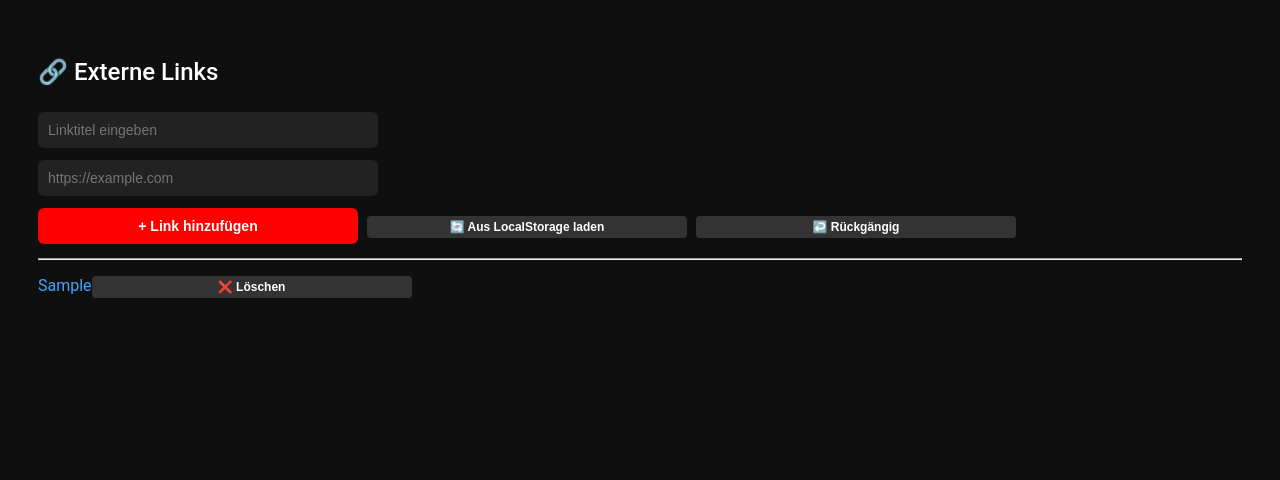
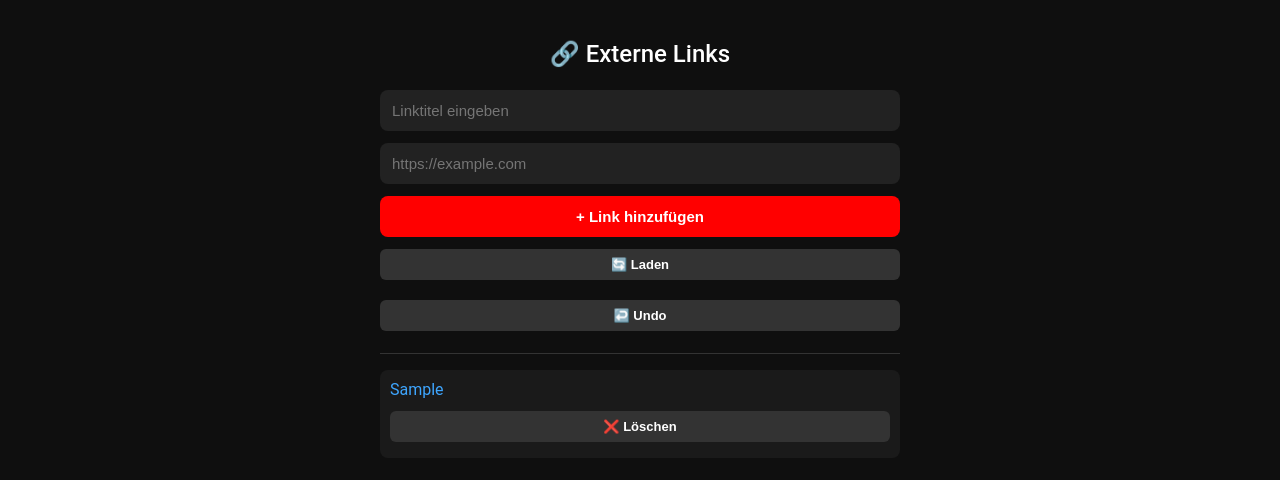
Before and after one commit to Kalirusi5511/youtube-links, a plain HTML site: page index.html in a window 1280 px wide. Both pictures are taken after typing "Sample", "https://example.com" into the empty fields and a click on the button "+ Link hinzufügen". Drawn offline with Linux system fonts and the light colour scheme.

Commit message:
Update index.html

```diff
--- a/index.html
+++ b/index.html
@@ -3,27 +3,41 @@
 <head>
     <meta charset="UTF-8">
     <title>Externe Links</title>
+    <meta name="viewport" content="width=device-width, initial-scale=1.0">
 
     <style>
+        * {
+            box-sizing: border-box;
+        }
+
         body {
             font-family: Roboto, Arial, sans-serif;
             background: #0f0f0f;
             color: #ffffff;
-            padding: 30px;
+            margin: 0;
+            padding: 20px;
+            display: flex;
+            justify-content: center;
+        }
+
+        .app {
+            width: 100%;
+            max-width: 520px;
         }
 
         h2 {
             font-weight: 500;
-            margin-bottom: 20px;
+            margin-bottom: 16px;
+            text-align: center;
         }
 
         input, button {
-            padding: 10px;
+            width: 100%;
+            padding: 12px;
             margin: 6px 0;
-            width: 320px;
-            border-radius: 6px;
+            border-radius: 8px;
             border: none;
-            font-size: 14px;
+            font-size: 15px;
         }
 
         input {
@@ -34,7 +48,6 @@
         button {
             font-weight: bold;
             cursor: pointer;
-            margin-right: 5px;
         }
 
         #addBtn {
@@ -46,109 +59,113 @@
             background: #cc0000;
         }
 
+        .actionRow {
+            display: flex;
+            gap: 8px;
+            flex-wrap: wrap;
+        }
+
         .linkBtn {
             background: #333;
             color: #fff;
-            font-size: 12px;
-            padding: 4px 8px;
-            border-radius: 4px;
+            font-size: 13px;
+            padding: 8px 10px;
+            border-radius: 6px;
         }
 
         .linkBtn:hover {
             background: #555;
         }
 
+        .linkContainer {
+            background: #1a1a1a;
+            padding: 10px;
+            border-radius: 8px;
+            margin-bottom: 10px;
+            display: flex;
+            flex-direction: column;
+            gap: 6px;
+        }
+
         a {
             color: #3ea6ff;
             text-decoration: none;
-            margin-top: 8px;
-            display: inline-block;
+            word-break: break-all;
         }
 
-        .linkContainer {
-            margin-bottom: 8px;
+        hr {
+            border: none;
+            border-top: 1px solid #333;
+            margin: 16px 0;
         }
     </style>
 </head>
 <body>
 
+<div class="app">
     <h2>🔗 Externe Links</h2>
 
     <input id="title" placeholder="Linktitel eingeben">
-    <br>
     <input id="url" type="url" placeholder="https://example.com">
-    <br>
+
     <button id="addBtn">+ Link hinzufügen</button>
-    <button id="restoreBtn" class="linkBtn">🔄 Aus LocalStorage laden</button>
-    <button id="undoBtn" class="linkBtn">↩️ Rückgängig</button>
+
+    <div class="actionRow">
+        <button id="restoreBtn" class="linkBtn">🔄 Laden</button>
+        <button id="undoBtn" class="linkBtn">↩️ Undo</button>
+    </div>
 
     <hr>
-    <div id="links">
-        <!-- Alle alten Links entfernt, "Ich bin gestorben" ist endgültig gelöscht -->
+
+    <div id="links"></div>
 </div>
 
 <script>
     const linksDiv = document.getElementById("links");
     const undoStack = [];
 
-        // Entfernt automatisch den Link "Ich bin gestorben" aus LocalStorage und HTML
-        function removeDeadLink() {
-            // Aus LocalStorage entfernen
-            const saved = localStorage.getItem("links");
-            if (saved) {
-                const tempDiv = document.createElement("div");
-                tempDiv.innerHTML = saved;
-
-                tempDiv.querySelectorAll("a").forEach(a => {
-                    if (a.textContent === "Ich bin gestorben") {
-                        a.remove();
-                    }
-                });
-
-                localStorage.setItem("links", tempDiv.innerHTML);
-            }
-
-            // Direkt aus dem aktuellen HTML entfernen
-            linksDiv.querySelectorAll("a").forEach(a => {
-                if (a.textContent === "Ich bin gestorben") {
-                    a.remove();
-                }
-            });
-        }
-
     function saveLinks() {
         localStorage.setItem("links", linksDiv.innerHTML);
     }
 
+    function removeDeadLink() {
+        const saved = localStorage.getItem("links");
+        if (!saved) return;
+
+        const temp = document.createElement("div");
+        temp.innerHTML = saved;
+
+        temp.querySelectorAll("a").forEach(a => {
+            if (a.textContent === "Ich bin gestorben") a.remove();
+        });
+
+        localStorage.setItem("links", temp.innerHTML);
+    }
+
     function loadLinks() {
-            // Erst sicherstellen, dass "Ich bin gestorben" entfernt ist
         removeDeadLink();
+        const saved = localStorage.getItem("links");
+        if (!saved) return;
 
-            const saved = localStorage.getItem("links");
-            if (saved) {
         linksDiv.innerHTML = saved;
         linksDiv.querySelectorAll(".linkBtn").forEach(btn => {
             btn.onclick = () => {
-                        const container = btn.parentElement;
-                        const a = container.querySelector("a");
+                const c = btn.parentElement;
+                const a = c.querySelector("a");
                 undoStack.push({ title: a.textContent, url: a.href });
-                        container.remove();
+                c.remove();
                 saveLinks();
             };
         });
-            }
     }
 
     function addLink() {
         const title = document.getElementById("title").value.trim();
         const url = document.getElementById("url").value.trim();
-            if (!title || !url) {
-                alert("Titel und URL erforderlich");
-                return;
-            }
+        if (!title || !url) return alert("Titel und URL erforderlich");
 
-            const container = document.createElement("div");
-            container.className = "linkContainer";
+        const c = document.createElement("div");
+        c.className = "linkContainer";
 
         const a = document.createElement("a");
         a.href = url;
@@ -156,64 +173,37 @@
         a.target = "_blank";
         a.rel = "noopener noreferrer";
 
-            const delBtn = document.createElement("button");
-            delBtn.textContent = "❌ Löschen";
-            delBtn.className = "linkBtn";
-            delBtn.onclick = () => {
+        const del = document.createElement("button");
+        del.textContent = "❌ Löschen";
+        del.className = "linkBtn";
+        del.onclick = () => {
             undoStack.push({ title, url });
-                container.remove();
+            c.remove();
             saveLinks();
         };
 
-            container.appendChild(a);
-            container.appendChild(delBtn);
-            linksDiv.appendChild(container);
+        c.appendChild(a);
+        c.appendChild(del);
+        linksDiv.appendChild(c);
         saveLinks();
 
         document.getElementById("title").value = "";
         document.getElementById("url").value = "";
     }
 
-        function restoreLinks() {
-            loadLinks();
+    function undoDelete() {
+        if (!undoStack.length) return alert("Nichts zum Wiederherstellen");
+
+        const { title, url } = undoStack.pop();
+        document.getElementById("title").value = title;
+        document.getElementById("url").value = url;
+        addLink();
     }
 
-        function undoDelete() {
-            if (undoStack.length === 0) {
-                alert("Keine gelöschten Links zum Wiederherstellen.");
-                return;
-            }
-            const { title, url } = undoStack.pop();
+    document.getElementById("addBtn").onclick = addLink;
+    document.getElementById("restoreBtn").onclick = loadLinks;
+    document.getElementById("undoBtn").onclick = undoDelete;
 
-            const container = document.createElement("div");
-            container.className = "linkContainer";
-
-            const a = document.createElement("a");
-            a.href = url;
-            a.textContent = title;
-            a.target = "_blank";
-            a.rel = "noopener noreferrer";
-
-            const delBtn = document.createElement("button");
-            delBtn.textContent = "❌ Löschen";
-            delBtn.className = "linkBtn";
-            delBtn.onclick = () => {
-                undoStack.push({ title, url });
-                container.remove();
-                saveLinks();
-            };
-
-            container.appendChild(a);
-            container.appendChild(delBtn);
-            linksDiv.appendChild(container);
-            saveLinks();
-        }
-
-        document.getElementById("addBtn").addEventListener("click", addLink);
-        document.getElementById("restoreBtn").addEventListener("click", restoreLinks);
-        document.getElementById("undoBtn").addEventListener("click", undoDelete);
-
-        // Lade Links beim Start
     loadLinks();
 </script>
 
```
Lines whose indentation alone changed are shown as unchanged.
